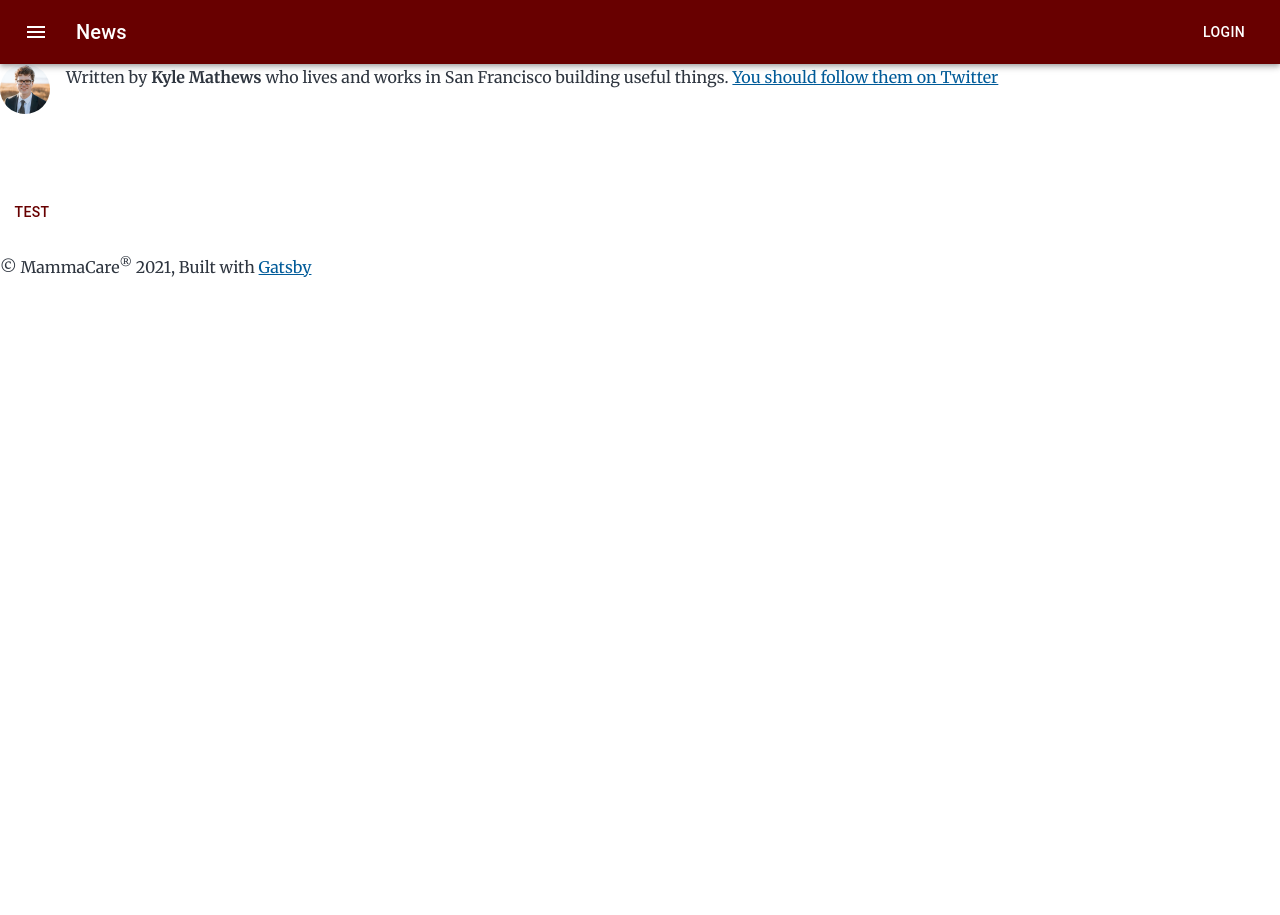
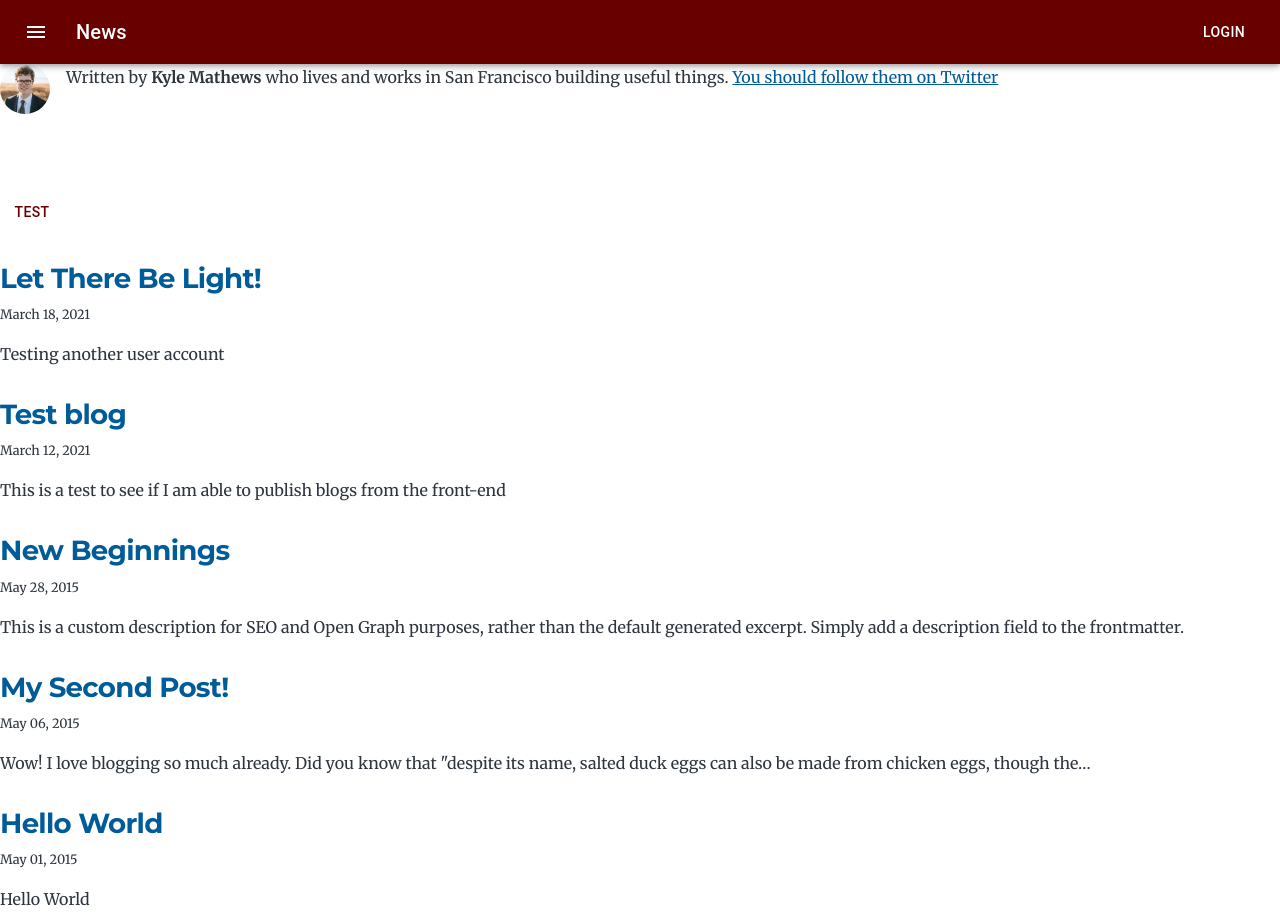
Before and after one commit to LMarsiske/gatsby-blog, a Gatsby site: page / in a window 1280 px wide. Shown: the top 915 px of the page. Before the commit the page ends 800 px from the top, so only its background shows below. Built offline with nearby package versions, Linux system fonts and the light colour scheme; Gatsby itself is replaced by a stand-in of ours.

Commit message:
going to show the blog posts again

```diff
--- a/src/pages/index.js
+++ b/src/pages/index.js
@@ -30,7 +30,7 @@ const BlogIndex = ({ data, location }) => {
       <SEO title="All posts" />
       <Bio />
       <Button color="primary">Test</Button>
-      {/* <ol style={{ listStyle: `none` }}>
+      <ol style={{ listStyle: `none` }}>
         {posts.map(post => {
           const title = post.frontmatter.title || post.fields.slug
 
@@ -61,7 +61,7 @@ const BlogIndex = ({ data, location }) => {
             </li>
           )
         })}
-      </ol> */}
+      </ol>
     </Layout>
   )
 }
```
